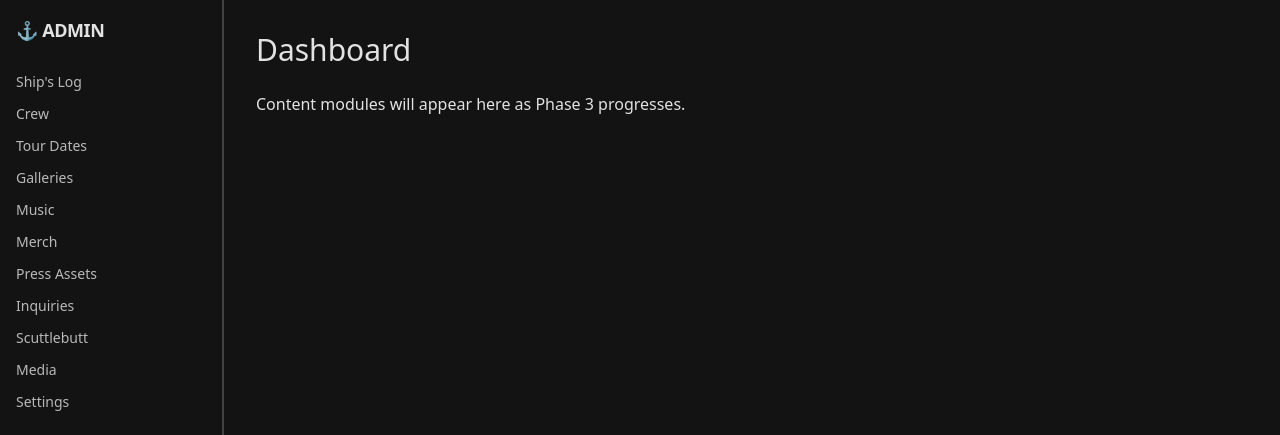
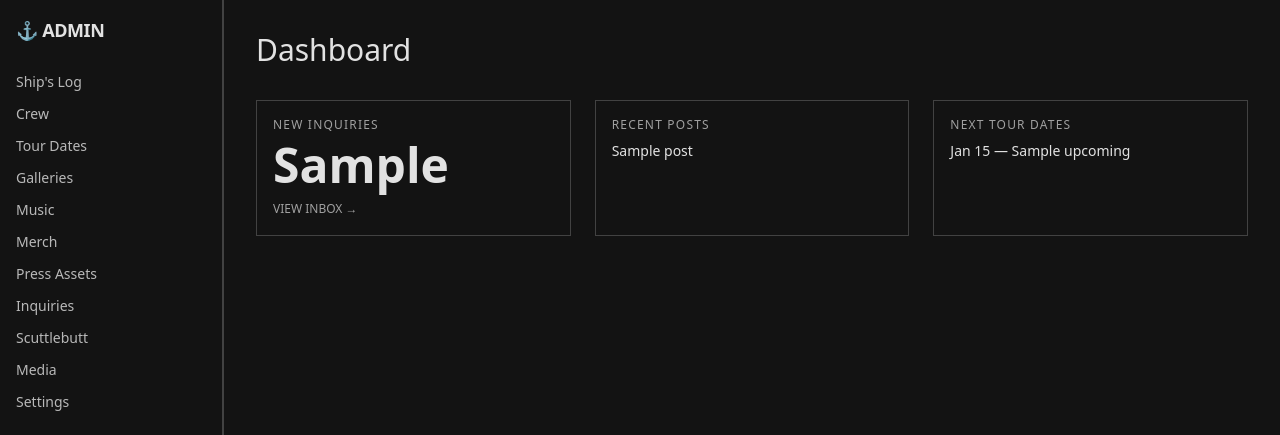
Before and after one commit to oltyan/gb-website, a Python web app: template app/templates/admin/dashboard.html in a window 1280 px wide. Shown: the top 435 px of the page. Run offline with Jinja, Linux system fonts and the light colour scheme; the template is opened without the code that fills it: most values are stand-ins (such as "Sample title", 1, 10 or a date in 2020); some libraries are stand-ins or nearby versions.

Commit message:
feat: site settings + dashboard widgets

```diff
--- a/app/blueprints/admin/__init__.py
+++ b/app/blueprints/admin/__init__.py
@@ -27,4 +27,4 @@
 
 __all__ = ["bp", "require_admin_group"]
 
-from . import posts, crew, tour_dates, galleries, music, merch, press, inquiries, scuttlebutt, assets  # noqa: E402,F401
+from . import posts, crew, tour_dates, galleries, music, merch, press, inquiries, scuttlebutt, assets, settings as _settings  # noqa: E402,F401
--- a/app/templates/admin/dashboard.html
+++ b/app/templates/admin/dashboard.html
@@ -1,5 +1,27 @@
 {% extends "admin/base.html" %}
+{% block title %}Dashboard — Admin{% endblock %}
 {% block content %}
-  <h1 class="text-3xl mb-6">Dashboard</h1>
-  <p class="text-on-surface-variant">Content modules will appear here as Phase 3 progresses.</p>
+<h1 class="text-3xl mb-8">Dashboard</h1>
+
+<div class="grid grid-cols-1 md:grid-cols-3 gap-6">
+  <div class="border border-white/20 p-4">
+    <div class="text-xs uppercase tracking-widest text-white/60 mb-2">New inquiries</div>
+    <div class="text-5xl font-bold">{{ new_inquiries }}</div>
+    <a href="{{ url_for('admin.inquiries_list') }}" class="text-xs uppercase mt-3 inline-block text-white/60 hover:text-white">View inbox →</a>
+  </div>
+  <div class="border border-white/20 p-4">
+    <div class="text-xs uppercase tracking-widest text-white/60 mb-2">Recent posts</div>
+    <ul class="text-sm space-y-1">
+      {% for p in recent_posts %}<li><a class="hover:underline" href="{{ url_for('admin.posts_edit', id=p.id) }}">{{ p.title }}</a></li>
+      {% else %}<li class="text-white/40">none yet</li>{% endfor %}
+    </ul>
+  </div>
+  <div class="border border-white/20 p-4">
+    <div class="text-xs uppercase tracking-widest text-white/60 mb-2">Next tour dates</div>
+    <ul class="text-sm space-y-1">
+      {% for t in upcoming %}<li>{{ t.starts_at.strftime('%b %d') }} — {{ t.event_name }}</li>
+      {% else %}<li class="text-white/40">none scheduled</li>{% endfor %}
+    </ul>
+  </div>
+</div>
 {% endblock %}
```
Also changed, not shown: app/blueprints/admin/settings.py (added, +31 -0 lines), app/blueprints/admin/views.py (+15 -8 lines), app/templates/admin/settings.html (added, +15 -0 lines).
